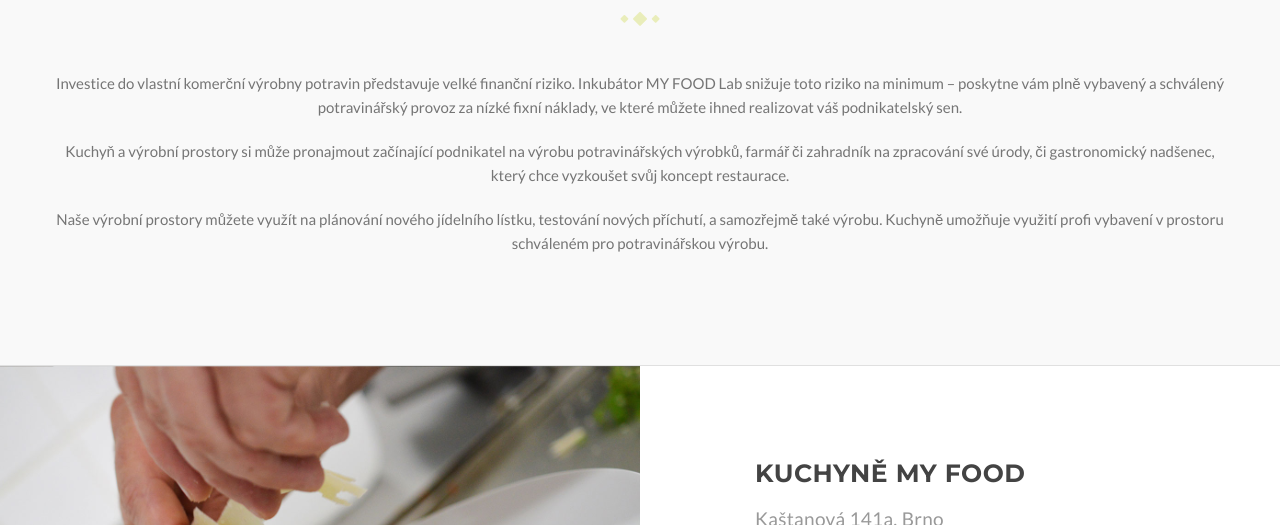
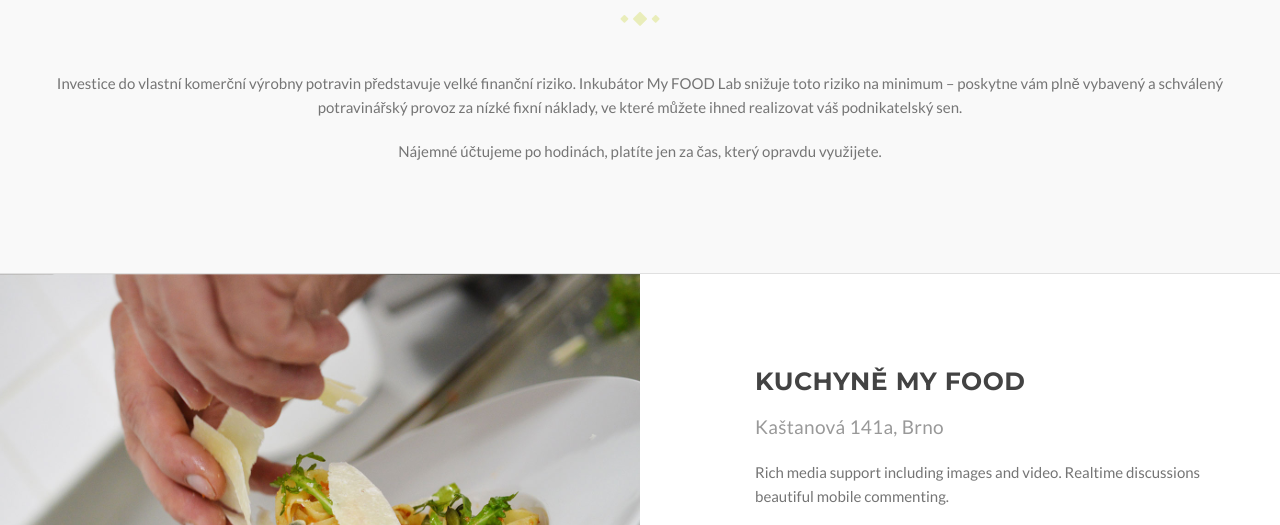
Before and after one commit to brnoinvestmentgroup/myfoodlab, a plain HTML site: page kuchyne.html in a window 1280 px wide. Shown: the part 256-781 px from the top of the page. Drawn offline with Linux system fonts and the light colour scheme; a script that the page names is missing; files whose address does not match are found by name.

Commit message:
uprava obsahu pronajem kuchyne

```diff
--- a/kuchyne.html
+++ b/kuchyne.html
@@ -64,9 +64,8 @@
             <h1>Pronájem kuchyně</h1>
             <p class="lead">Začněte podnikat a rozvíjejte svoji vášeň bez rizika a s minimem nákladů.</p>
         </div>
-        <p class="text-center">Investice do vlastní komerční výrobny potravin představuje velké finanční riziko. Inkubátor MY FOOD Lab snižuje toto riziko na minimum – poskytne vám plně vybavený a schválený potravinářský provoz za nízké fixní náklady, ve které můžete ihned realizovat váš podnikatelský sen.</p>
-        <p class="text-center">Kuchyň a výrobní prostory si může pronajmout začínající podnikatel na výrobu potravinářských výrobků, farmář či zahradník na zpracování své úrody, či gastronomický nadšenec, který chce vyzkoušet svůj koncept restaurace.  </p>
-        <p class="text-center">Naše výrobní prostory můžete využít na plánování nového jídelního lístku, testování nových příchutí, a samozřejmě také výrobu. Kuchyně umožňuje využití profi vybavení v prostoru schváleném pro potravinářskou výrobu. </p>
+        <p class="text-center">Investice do vlastní komerční výrobny potravin představuje velké finanční riziko. Inkubátor My FOOD Lab snižuje toto riziko na minimum – poskytne vám plně vybavený a schválený potravinářský provoz za nízké fixní náklady, ve které můžete ihned realizovat váš podnikatelský sen.</p>
+        <p class="text-center">Nájemné účtujeme po hodinách, platíte jen za čas, který opravdu využijete.</p>
     </div>
 </div>
 <!-- // uvodni text -->
```
